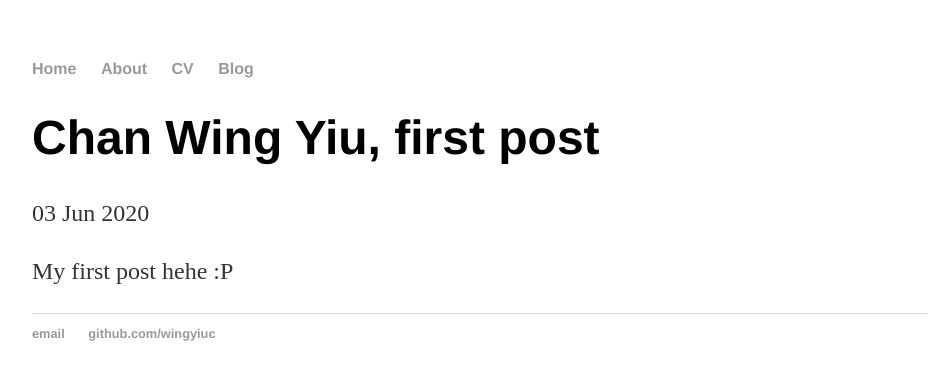
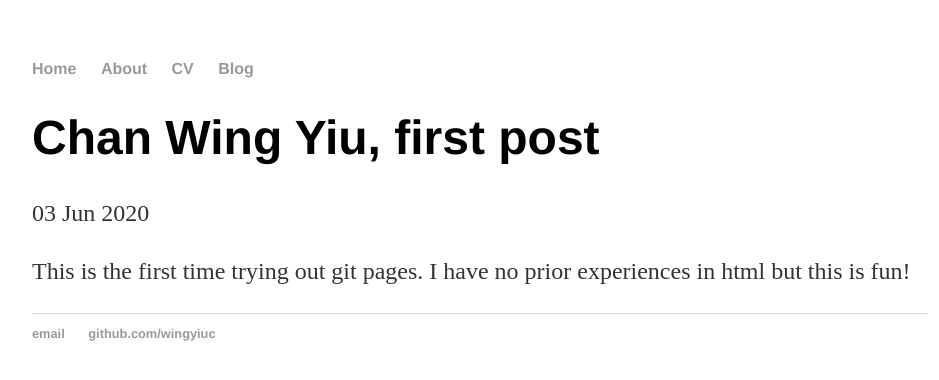
Before and after one commit to wingyiuc/wingyiuc.github.io, a Jekyll site: the page built from _posts/2020-06-03-wingyiuc-site-launched.md, in a window 1280 px wide. Shown: the top 380 px of the page, without its empty margins (160-1099 px from the left). Built offline with Jekyll 4.4.1, drawn with Linux system fonts in a browser that asks for light colours.

Commit message:
Update 2020-06-03-wingyiuc-site-launched.md

```diff
--- a/_posts/2020-06-03-wingyiuc-site-launched.md
+++ b/_posts/2020-06-03-wingyiuc-site-launched.md
@@ -4,4 +4,4 @@ title: "Chan Wing Yiu, first post"
 date: 2020-06-03
 ---
 
-My first post hehe :P
+This is the first time trying out git pages. I have no prior experiences in html but this is fun!
```
